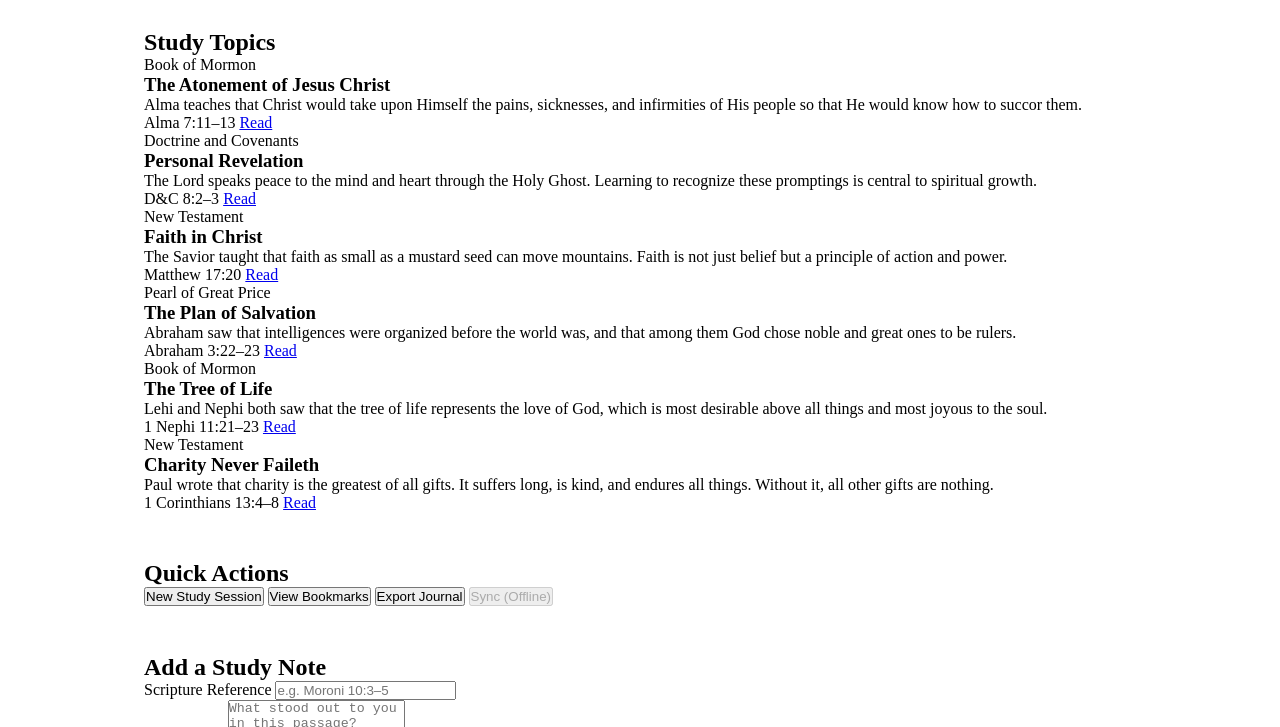
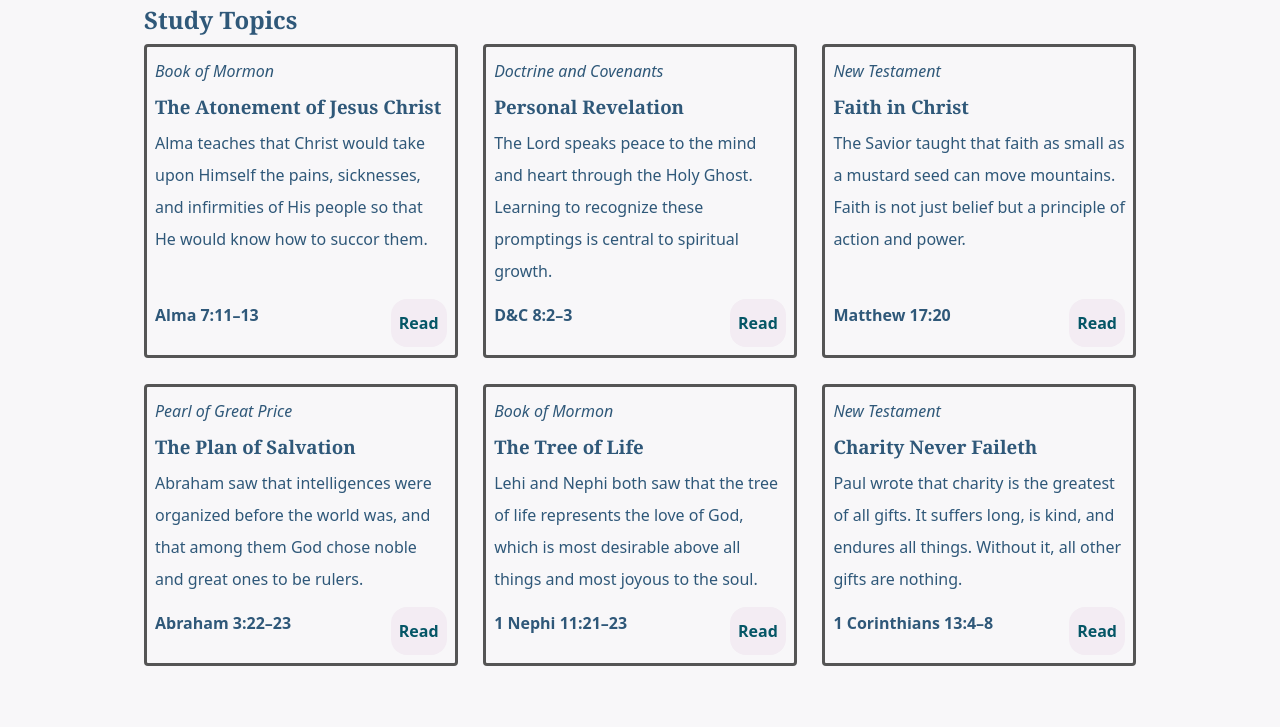
Before and after one commit to CatsRun/wdd331-portfolio, a plain HTML site: page unit-2/layered-components/index.html in a window 1280 px wide. Shown: the part 180-907 px from the top of the page. Drawn offline with Linux system fonts and the light colour scheme.

Commit message:
unit 2a done

```diff
--- a/css/main.css
+++ b/css/main.css
@@ -11,10 +11,10 @@
   --color-text: #1e293b;
   --color-primary: #006eb6;
   --color-primary-hover: #004f7f;
-  --space-sm: 0.5rem;
+  /* --space-sm: 0.5rem;
   --space-md: 1rem;
   --space-lg: 2rem;
-  --font-body: system-ui, sans-serif;
+  --font-body: system-ui, sans-serif; */
 }
 
 body {
--- a/css/tokens/variables.css
+++ b/css/tokens/variables.css
@@ -8,4 +8,21 @@
   --font-size-2xl: 2.7rem; /* 27px */
   --font-size-3xl: 3rem; /* 30px */
   --font-size-4xl: 3.6rem; /* 36px */
+
+  /* fluid declorations  */
+  --font-size: clamp(2.4rem, 1.364vw + 1.9636rem, 3.6rem);
+
+  /* semantic roles pointing at scale steps */
+  --font-size-body: var(--font-size-md);
+  --font-size-body-sm: var(--font-size-sm);
+  --font-size-caption: var(--font-size-xs);
+  --font-size-heading-sm: var(--font-size-xl);
+  --font-size-heading-md: var(--font-size-2xl);
+  --font-size-heading-lg: var(--font-size-3xl);
+  --font-size-display: var(--font-size-4xl);
+
+  --space-sm: 0.5rem;
+  --space-md: 1rem;
+  --space-lg: 2rem;
+  --font-body: system-ui, sans-serif;
 }
--- a/unit-2/layered-components/css/base/elements.css
+++ b/unit-2/layered-components/css/base/elements.css
@@ -3,3 +3,39 @@
    Reference tokens with var(). */
 
 /* TODO: Style body, headings, links, and other base elements */
+
+/* base/elements.css: flat, top-level element styles */
+body {
+  font-family: var(--font-body);
+  color: var(--color-text);
+  background: var(--color-bg);
+  line-height: var(--space-lg);
+}
+
+a {
+  text-decoration: none;
+  color: var(--color-primary);
+
+  &:hover {
+    color: var(--color-primary-light);
+  }
+}
+
+h1,
+h2,
+h3 {
+  font-family: var(--font-heading);
+  line-height: var(--space-md);
+}
+li {
+  list-style-type: none;
+}
+
+/* when h1 followed by p */
+h1:has(+ p) {
+  margin-bottom: var(--space-md);
+}
+
+footer {
+  text-align: center;
+}
--- a/unit-2/layered-components/css/components/buttons.css
+++ b/unit-2/layered-components/css/components/buttons.css
@@ -2,3 +2,13 @@
    Use native nesting for pseudo-classes and modifiers. */
 
 /* TODO: Style the button components */
+/* https://byui-cse.github.io/wdd331r-course/unit/2/learn/modern-selectors.html */
+
+button:focus {
+  outline: none;
+}
+
+button:focus-visible {
+  outline: 3px solid var(--color-focus);
+  outline-offset: 2px;
+}
--- a/unit-2/layered-components/css/components/cards.css
+++ b/unit-2/layered-components/css/components/cards.css
@@ -2,3 +2,33 @@
    Use native nesting. Reference tokens with var(). */
 
 /* TODO: Style the card components */
+
+.cards {
+  display: grid;
+  grid-template-columns: repeat(auto-fit, minmax(min(240px, 100%), 1fr));
+  gap: clamp(var(--space-sm), 2vw, var(--space-lg));
+  margin-top: var(--space-md);
+  align-items: stretch;
+}
+
+.card {
+  border: solid var(--color-accent);
+  border-radius: var(--radius-sm);
+  padding: var(--space-sm);
+  grid-row: span 4;
+  display: grid;
+  grid-template-rows: subgrid;
+  gap: 0.75rem;
+}
+
+.card-footer {
+  display: flex;
+  justify-content: space-between;
+  font-weight: 600;
+  a {
+    color: var(--color-focus);
+    background-color: var(--color-focus-bg);
+    border-radius: var(--radius-lg);
+    padding: var(--space-sm);
+  }
+}
--- a/unit-2/layered-components/css/components/forms.css
+++ b/unit-2/layered-components/css/components/forms.css
@@ -2,3 +2,23 @@
    Use native nesting. Add :focus-visible styles to all inputs. */
 
 /* TODO: Style the form components */
+
+input:not([type='checkbox'], [type='radio']),
+textarea:not([type='checkbox'], [type='radio']) {
+  display: block;
+  width: 100%;
+  padding: 0.5rem;
+}
+
+input:focus,
+textarea:focus,
+a:focus {
+  outline: none;
+}
+
+input:focus-visible,
+textarea:focus-visible,
+a:focus-visible {
+  outline: 3px solid var(--color-focus);
+  outline-offset: 2px;
+}
--- a/unit-2/layered-components/css/components/nav.css
+++ b/unit-2/layered-components/css/components/nav.css
@@ -2,3 +2,21 @@
    Style the active link using aria-current. */
 
 /* TODO: Style the navigation */
+/* reference https://byui-cse.github.io/wdd331r-course/unit/2/learn/modern-selectors.html  */
+
+.site-nav {
+  display: flex;
+  justify-content: space-between;
+  margin: var(--space-md);
+
+  ul {
+    display: flex;
+    list-style: none;
+    gap: clamp(var(--space-sm), 2vw, var(--space-lg));
+  }
+}
+
+article :is(h1, h2, h3, h4) a {
+  color: var(--color-link);
+  text-decoration: none;
+}
--- a/unit-2/layered-components/css/components/temples.css
+++ b/unit-2/layered-components/css/components/temples.css
@@ -2,3 +2,11 @@
    Style the status badges differently based on class (.open, .construction). */
 
 /* TODO: Style the temple list */
+.temple-list {
+  background-color: var(--color-focus-bg);
+  padding: var(--space-sm);
+  border-radius: var(--radius-md);
+  h2 {
+    padding-bottom: var(--space-md);
+  }
+}
--- a/unit-2/layered-components/css/tokens/colors.css
+++ b/unit-2/layered-components/css/tokens/colors.css
@@ -2,5 +2,13 @@
    Name by purpose (--color-primary, --color-surface)
    not appearance (--blue, --light-gray). */
 :root {
-    /* TODO: Define color tokens here */
+  /* TODO: Define color tokens here */
+  --color-primary: #111;
+  --color-primary-light: #11111168;
+  --color-bg: #d7d1db2a;
+  --color-text: #2f5879;
+  --color-accent: #555;
+  --color-link: #353131;
+  --color-focus: #055666;
+  --color-focus-bg: #f3ecf3;
 }
--- a/unit-2/layered-components/css/tokens/variables.css
+++ b/unit-2/layered-components/css/tokens/variables.css
@@ -1,5 +1,29 @@
 /* Non-color tokens: spacing, typography, borders, shadows.
    These values should be referenced by every other layer. */
 :root {
-    /* TODO: Define spacing, font, radius, and shadow tokens here */
+  /* TODO: Define spacing, font, radius, and shadow tokens here */
+
+  /* Spacing */
+  --space-xs: 0.25rem;
+  --space-sm: 0.5rem;
+  --space-md: 1rem;
+  --space-lg: 2rem;
+  --space-xl: 4rem;
+
+  /* Typography */
+  --font-body: system-ui, sans-serif;
+  --font-heading: Georgia, serif;
+  --text-sm: 0.875rem;
+  --text-base: 1rem;
+  --text-lg: 1.25rem;
+  --text-xl: 1.5rem;
+
+  /* Borders */
+  --radius-sm: 0.25rem;
+  --radius-md: 0.5rem;
+  --radius-lg: 1rem;
+
+  /* Shadows */
+  --shadow-sm: 0 1px 3px rgba(0, 0, 0, 0.1);
+  --shadow-md: 0 2px 8px rgba(0, 0, 0, 0.12);
 }
--- a/unit-2/layered-components/css/utilities/utilities.css
+++ b/unit-2/layered-components/css/utilities/utilities.css
@@ -3,3 +3,10 @@
    by layer order without needing !important. */
 
 /* TODO: Add any utility classes you find useful */
+.card-tag {
+  font-style: italic;
+}
+
+.site-nav {
+  font-weight: 600;
+}
```
Also changed, not shown: index.html (+10 -0 lines).
